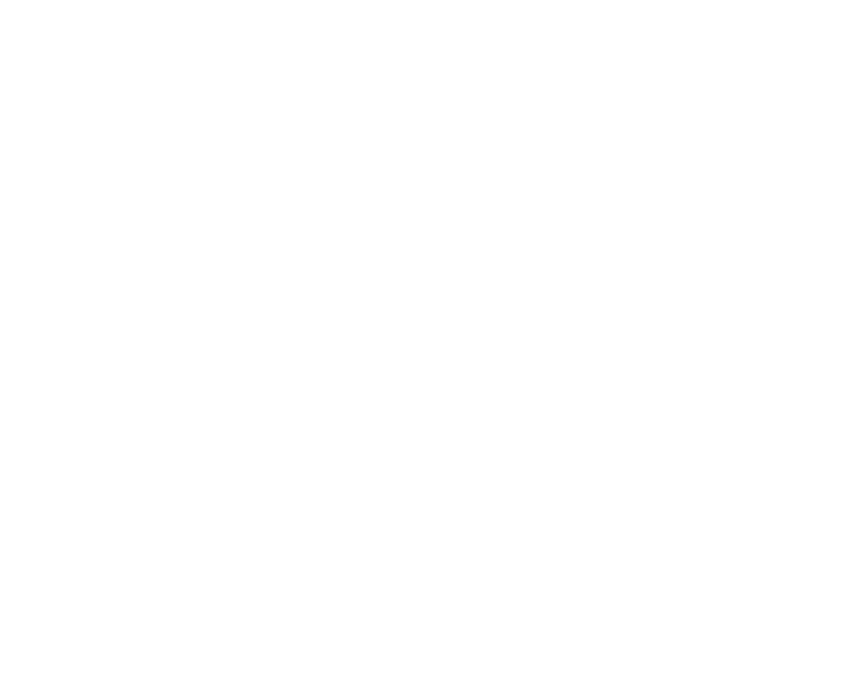
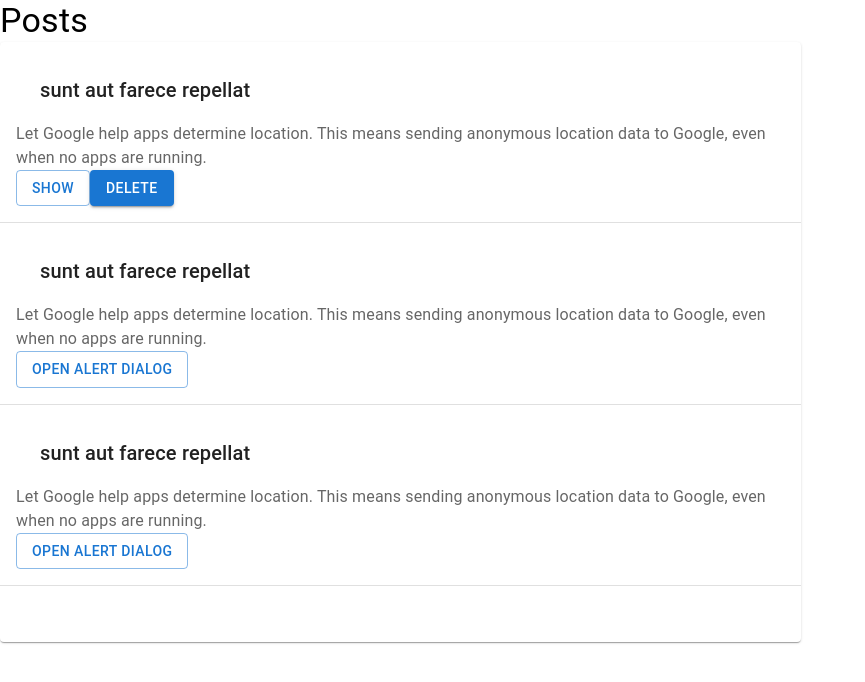
Before and after one commit to kuetcheal/MonApplicationWeb, a React (Create React App) app: page /fluxod in a window 1280 px wide. Before the commit this address had no page. Shown: the top 682 px of the page, without its empty margins (0-865 px from the left). Built offline with nearby package versions, Linux system fonts and the light colour scheme.

Commit message:
modification de inscription

```diff
--- a/package.json
+++ b/package.json
@@ -10,10 +10,10 @@
     "@testing-library/jest-dom": "^5.16.5",
     "@testing-library/react": "^13.4.0",
     "@testing-library/user-event": "^13.5.0",
-    "axios": "^1.4.0",
-    "bootstrap": "^5.3.1",
+    "axios": "^1.6.2",
+    "bootstrap": "^5.3.2",
     "react": "^18.2.0",
-    "react-bootstrap": "^2.8.0",
+    "react-bootstrap": "^2.9.1",
     "react-dom": "^18.2.0",
     "react-router-dom": "^6.15.0",
     "react-scripts": "5.0.1",
--- a/src/App.js
+++ b/src/App.js
@@ -7,18 +7,20 @@ import ForgetPassword from "./components/Authentification/forgetPassword";
 import Navbar from "./components/navbar"; // Importez correctement votre composant navbar.jsx
 import Videos from "./components/videos";
 import Videos1 from "./components/videos1";
+import Fluxod from "./components/fluxod";
 
 const App = () => {
   return (
     <Router>
       <Routes>
-      <Route path="/inscription" element={<Inscription/>} />
-      <Route path="/" element={<Connexion/>} />
+      <Route path="/" element={<Inscription/>} />
+      <Route path="/navbar" element={<Connexion/>} />
       <Route path="/navbar" element={<Navbar/>} />
       <Route path="/forgetPassword" element={<ForgetPassword/>} />
       <Route path="/videos" element={<Videos/>} />
       <Route path="/videos1" element={<Videos1/>} />
       <Route path="/popup1" element={<Popup1/>} />
+      <Route path="/fluxod" element={<Fluxod/>} />
       </Routes>
     </Router>
   );
--- a/src/components/Authentification/forgetPassword.css
+++ b/src/components/Authentification/forgetPassword.css
@@ -17,6 +17,23 @@
     position: relative;
     top: -90px;
   }
+
+  .forget__button{
+    height: 50px;
+    width: 475px;
+    background-color: rgb(255, 154, 98);
+    cursor: pointer;
+    border-radius: 10px;
+    transition: background-color 0.3s ease;
+    border: 2px solid rgb(255, 154, 98);
+    color: white;
+    font-size: 20px;
+
+}
+.forget__button:hover {
+  background-color: #e67e22;
+}
+
 .item{
     display: flex;
     gap: 120px;
--- a/src/components/Authentification/forgetPassword.jsx
+++ b/src/components/Authentification/forgetPassword.jsx
@@ -5,6 +5,13 @@ import { Link } from "react-router-dom";
 import FacebookIcon from "@mui/icons-material/Facebook";
 import TwitterIcon from "@mui/icons-material/Twitter";
 import WhatsAppIcon from "@mui/icons-material/WhatsApp";
+import Button from "@mui/material/Button";
+import TextField from "@mui/material/TextField";
+import Dialog from "@mui/material/Dialog";
+import DialogActions from "@mui/material/DialogActions";
+import DialogContent from "@mui/material/DialogContent";
+import DialogContentText from "@mui/material/DialogContentText";
+import DialogTitle from "@mui/material/DialogTitle";
 
 const styles = {
   card: {
@@ -15,6 +22,16 @@ const styles = {
 };
 
 const Inscription = () => {
+  const [open, setOpen] = React.useState(false);
+
+  const handleClickOpen = () => {
+    setOpen(true);
+  };
+
+  const handleClose = () => {
+    setOpen(false);
+  };
+
   return (
     <Card style={styles.card}>
       <div className="header">
@@ -69,10 +86,35 @@ const Inscription = () => {
           </div>
           <div className="connexion">
             <div className="connecter">
-              <button className="connecter-button">
-                {" "}
-                Passer à l'étape suivante{" "}
+              <button
+                variant="outlined"
+                onClick={handleClickOpen}
+                className="forget__button"
+              >
+                Passer à l'étape suivante
               </button>
+              <Dialog open={open} onClose={handleClose}>
+                <DialogTitle>Subscribe</DialogTitle>
+                <DialogContent>
+                  <DialogContentText>
+                    To subscribe to this website, please enter your email
+                    address here. We will send updates occasionally.
+                  </DialogContentText>
+                  <TextField
+                    autoFocus
+                    margin="dense"
+                    id="name"
+                    label="Email Address"
+                    type="email"
+                    fullWidth
+                    variant="standard"
+                  />
+                </DialogContent>
+                <DialogActions>
+                  <Button onClick={handleClose}>Cancel</Button>
+                  <Button onClick={handleClose}>Subscribe</Button>
+                </DialogActions>
+              </Dialog>
             </div>{" "}
           </div>
           <div className="forgot-password">
--- a/src/components/Authentification/inscription.jsx
+++ b/src/components/Authentification/inscription.jsx
@@ -1,11 +1,20 @@
 import * as React from "react";
-import { Typography, Card, Dialog } from "@mui/material";
+import {
+  Typography,
+  Card,
+  Dialog,
+  DialogActions,
+  DialogContent,
+  DialogTitle,
+  DialogContentText,
+} from "@mui/material";
 import "./inscription.css";
 import { Link } from "react-router-dom";
 import FacebookIcon from "@mui/icons-material/Facebook";
 import TwitterIcon from "@mui/icons-material/Twitter";
 import WhatsAppIcon from "@mui/icons-material/WhatsApp";
-import Popup1 from "./popup1";
+import Button from "@mui/material/Button";
+import TextField from "@mui/material/TextField";
 
 const styles = {
   card: {
@@ -16,10 +25,9 @@ const styles = {
 };
 
 const Inscription = () => {
-  //gestion d'ouverture et de fermeture de la popup
   const [open, setOpen] = React.useState(false);
 
-  const handleOpen = () => {
+  const handleClickOpen = () => {
     setOpen(true);
   };
 
@@ -95,14 +103,36 @@ const Inscription = () => {
           </div>
           <div className="connexion">
             <div className="connecter">
-              <button className="connecter-button" onClick={handleOpen}>
-                {" "}
-                S'inscrire{" "}
+              <button
+                variant="outlined"
+                onClick={handleClickOpen}
+                className="connecter-button"
+              >
+                S'inscrire
               </button>
+              <Dialog open={open} onClose={handleClose}>
+                <DialogTitle>Subscribe</DialogTitle>
+                <DialogContent>
+                  <DialogContentText>
+                    Vous y êtes presque, pour confirmer votre inscription
+                    veuillez consulter votre email et entrer le code reçu.
+                  </DialogContentText>
+                  <TextField
+                    autoFocus
+                    margin="dense"
+                    id="name"
+                    label="confirmation code"
+                    type="email"
+                    fullWidth
+                    variant="standard"
+                  />
+                </DialogContent>
+                <DialogActions>
+                  <Button onClick={handleClose}>Cancel</Button>
+                  <Button onClick={handleClose}>Subscribe</Button>
+                </DialogActions>
+              </Dialog>
             </div>{" "}
-            <Dialog open={open} onClose={handleClose}>
-              <Popup1 handleClose={handleClose} />
-            </Dialog>
           </div>
           <div
             className="forgot-password"
--- /dev/null
+++ b/src/components/fluxod.jsx
@@ -0,0 +1,121 @@
+import * as React from "react";
+import Button from "@mui/material/Button";
+import Dialog from "@mui/material/Dialog";
+import DialogActions from "@mui/material/DialogActions";
+import DialogContent from "@mui/material/DialogContent";
+import DialogContentText from "@mui/material/DialogContentText";
+import DialogTitle from "@mui/material/DialogTitle";
+import CloseIcon from "@mui/icons-material/Close";
+import Typography from "@mui/material/Typography";
+import axios from "axios";
+import {
+  Table,
+  TableBody,
+  TableCell,
+  TableContainer,
+  TableRow,
+  Paper,
+} from "@mui/material";
+
+export default function Fluxod() {
+  const [open, setOpen] = React.useState(false);
+
+  const handleClickOpen = () => {
+    setOpen(true);
+  };
+
+  const handleClose = () => {
+    setOpen(false);
+  };
+
+  return (
+    <React.Fragment>
+      <Typography variant="h4" component="h2">
+        Posts
+      </Typography>
+      <Dialog
+        open={open}
+        onClose={handleClose}
+        aria-labelledby="alert-dialog-title"
+        aria-describedby="alert-dialog-description"
+      >
+        <DialogTitle id="alert-dialog-title">
+          {"sunt aut farece repellat"}
+        </DialogTitle>
+        <DialogContent>
+          <div className="bloc">
+            <DialogActions>
+              <CloseIcon onClick={handleClose} />
+            </DialogActions>
+          </div>
+          <DialogContentText id="alert-dialog-description">
+            Let Google help apps determine location. This means sending
+            anonymous location data to Google, even when no apps are running.
+          </DialogContentText>
+        </DialogContent>
+      </Dialog>{" "}
+      <TableContainer
+        component={Paper}
+        style={{ height: "600px", width: "801px" }}
+      >
+        <Table>
+          <TableBody>
+            {/* Première ligne */}
+            <TableRow style={{ height: "100px", width: "701px" }}>
+              <TableCell>
+                <DialogTitle id="alert-dialog-title">
+                  {"sunt aut farece repellat"}
+                </DialogTitle>
+                <DialogContentText id="alert-dialog-description">
+                  Let Google help apps determine location. This means sending
+                  anonymous location data to Google, even when no apps are
+                  running.
+                </DialogContentText>
+                <Button variant="outlined" onClick={handleClickOpen}>
+                  Show
+                </Button>
+                <Button variant="contained" style={{ backgroundcolor: "red" }}>
+                  Delete
+                </Button>
+              </TableCell>
+            </TableRow>
+
+            {/* Deuxième ligne */}
+            <TableRow style={{ height: "100px", width: "701px" }}>
+              <TableCell>
+                <DialogTitle id="alert-dialog-title">
+                  {"sunt aut farece repellat"}
+                </DialogTitle>
+                <DialogContentText id="alert-dialog-description">
+                  Let Google help apps determine location. This means sending
+                  anonymous location data to Google, even when no apps are
+                  running.
+                </DialogContentText>
+                <Button variant="outlined" onClick={handleClickOpen}>
+                  Open alert dialog
+                </Button>
+              </TableCell>
+            </TableRow>
+
+            {/* Troisième ligne */}
+            <TableRow style={{ height: "100px", width: "701px" }}>
+              <TableCell>
+                <DialogTitle id="alert-dialog-title">
+                  {"sunt aut farece repellat"}
+                </DialogTitle>
+                <DialogContentText id="alert-dialog-description">
+                  Let Google help apps determine location. This means sending
+                  anonymous location data to Google, even when no apps are
+                  running.
+                </DialogContentText>
+                <Button variant="outlined" onClick={handleClickOpen}>
+                  Open alert dialog
+                </Button>
+              </TableCell>
+            </TableRow>
+          </TableBody>
+        </Table>
+      </TableContainer>
+    </React.Fragment>
+  );
+}
```
Also changed, not shown: 1 other file (tests, documents, lock files or other folders).
